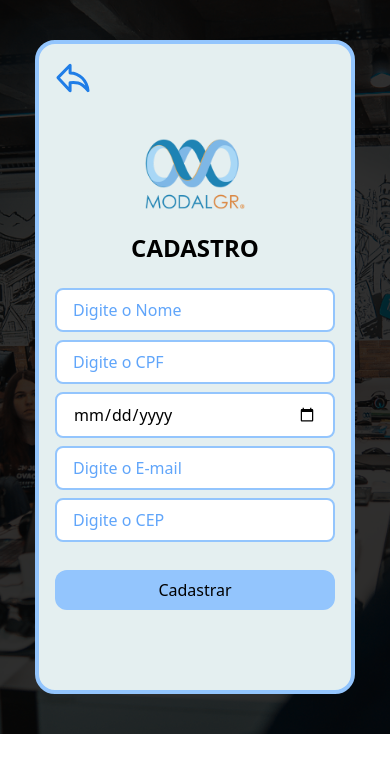
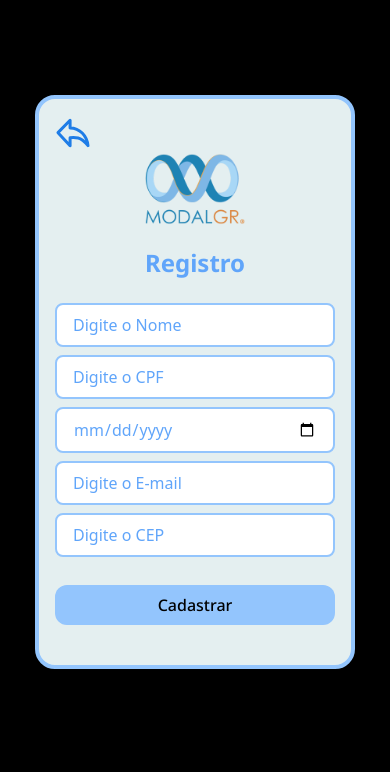
Before and after one commit to LucasAlberto0/desafio-tecnico-modalgr-2025, an Angular app: page /register in a window 390 px wide. Shown: the top 772 px of the page. Built offline with nearby package versions, Linux system fonts and the light colour scheme.

Commit message:
fix: box-table-and-responsive

```diff
--- a/src/app/pages/register-page/register-page.component.html
+++ b/src/app/pages/register-page/register-page.component.html
@@ -1,9 +1,9 @@
-<app-toast/>
-<section class="w-screen sm:h-screen h-auto flex justify-center items-center flex-row relative"
-    style="background-image: url('img/InternoModal.jpg'); background-size: cover; background-position: center;">
+<app-toast />
+<section class="w-screen h h-auto flex justify-center items-center lg:flex-row flex-col relative gap-4"
+    >
     <div class="overlay"></div>
     <article
-        class="flex flex-col justify-center xl:max-w-xl md:max-w-5xl sm:max-w-2xl bg-white px-4 sm:px-10 z-10 w-full py-20 border-r-8 border-blue-300 md:rounded-r-2xl md:h-full bg-azul-claro w-[380px] md:w-[600px] al my-10 sm:my-0">
+        class="flex flex-col justify-center xl:max-w-xl md:max-w-5xl sm:max-w-2xl bg-white px-4 sm:px-10 z-10 w-full xl:py-20 py-10 border-r-8 border-blue-300 lg:rounded-r-2xl  lg:h-screen bg-azul-claro w-[400px] sm:w-[360px] md:w-[480px] lg:w-[500px] al my-10 sm:my-0 article-main mt-10">
         <a href="/">
             <div class="flex flex-row gap-1 items-center absolute top-0 left-0 p-4"><img
                     src="img/icons/blueBackIcon.svg" width="36" height="36" alt=""> <span
@@ -11,10 +11,11 @@
         </a>
         <div class="flex flex-col justify-center items-center gap-2 mb-6"><img src="img/logo-modal.png" width="100"
                 height="70" alt="">
-            <p class="font-bold text-2xl sm:text-3xl">CADASTRO</p>
+            <p class="font-bold text-2xl sm:text-3xl noto-sans-bold text-blue-400">Registro</p>
         </div>
         <div class="flex flex-col gap-2 mb-7">
-            <input type="text" [(ngModel)]="nome" class="border border-2 border-blue-300 rounded-lg py-2 px-4 placeholder-blue-400"
+            <input type="text" [(ngModel)]="nome"
+                class="border border-2 border-blue-300 rounded-lg py-2 px-4 placeholder-blue-400"
                 placeholder="Digite o Nome" maxlength="150"
                 oninput="this.value = this.value.replace(/[^a-zA-ZÀ-ÿ\s]/g, '')" />
 
@@ -22,59 +23,84 @@
                 class="border border-2 border-blue-300 rounded-lg py-2 px-4 placeholder-blue-400"
                 placeholder="Digite o CPF" maxlength="14" />
 
-            <input type="date" [(ngModel)]="dataNascimento" class="border border-2 border-blue-300 rounded-lg py-2 px-4 placeholder-blue-400"
+            <input type="date" [(ngModel)]="dataNascimento"
+                class="border border-2 border-blue-300 rounded-lg py-2 px-4 text-blue-400 data-input"
                 placeholder="Digite a Data de Nascimento" />
 
-            <input type="email" [(ngModel)]="email" class="border border-2 border-blue-300 rounded-lg py-2 px-4 placeholder-blue-400"
+            <input type="email" [(ngModel)]="email"
+                class="border border-2 border-blue-300 rounded-lg py-2 px-4 placeholder-blue-400"
                 placeholder="Digite o E-mail" />
 
-            <input type="text" [(ngModel)]="cep" (ngModelChange)="consultarCEP()" class="border border-2 border-blue-300 rounded-lg py-2 px-4 placeholder-blue-400"
+            <input type="text" [(ngModel)]="cep" (ngModelChange)="consultarCEP()"
+                class="border border-2 border-blue-300 rounded-lg py-2 px-4 placeholder-blue-400"
                 placeholder="Digite o CEP" maxlength="10" (input)="formatarCEP($event); consultarCEP()"
                 (keydown)="somenteNumeros($event)" />
         </div>
 
         <button (click)="cadastrar()"
-            class="py-2 sm:py-2 px-16 bg-blue-300 text-base sm:text-lg rounded-xl flex flex-row gap-3 hover-group hanuman-bold justify-center">
+            class="py-2 sm:py-2 px-16 bg-blue-300 text-base sm:text-lg rounded-xl flex flex-row gap-3 hover-group noto-sans-semi justify-center button-c-register">
             Cadastrar
         </button>
     </article>
 
-    <article class="w-full hidden md:block flex justify-center"><div>
-        <p *ngIf="dados.length >= 5" class="text-red-500 text-sm mt-2">Limite de 5 cadastros atingido!</p>
+    <article class="w-full flex justify-center mb-16 article-table">
+        <div  class="table-responsive">
             <div *ngIf="dados.length > 0" class="mt-6 px-10">
-            <table class="min-w-full text-center text-sm bg-white border-8 border-blue-300 za">
-                <thead class="bg-azul-escuro text-white rounded-2xl">
+                <table class="min-w-full text-center text-sm bg-white border-4 border-orange-400 za md:max-w-[200px]">
+                    <thead class="bg-azul-escuro text-white rounded-2xl px-2">
                         <tr>
-                        <th class="border-b-2 px-4 py-2">Nome</th>
-                        <th class="border-b-2 px-4 py-2">CPF</th>
-                        <th class="border-b-2 px-4 py-2">Data de Nascimento</th>
-                        <th class="border-b-2 px-4 py-2">E-mail</th>
-                        <th class="border-b-2 px-4 py-2">CEP</th>
-                        <th class="border-b-2 px-4 py-2">Logradouro</th>
-                        <th class="border-b-2 px-4 py-2">Bairro</th>
-                        <th class="border-b-2 px-4 py-2">Cidade</th>
-                        <th class="border-b-2 px-4 py-2">Estado</th>
-                        <th class="border-b-2 px-4 py-2 bg-red-500">Apagar</th>
+                            <th class="px-4 py-2">Campo</th>
+                            <th *ngFor="let dado of dados; let i = index" class="px-4 py-2">Pessoa {{ i + 1 }}</th>
                         </tr>
                     </thead>
-                <tbody >
-                    <tr class="za" *ngFor="let dado of dados; let i = index">
-                        <td class="border-b px-4 py-2">{{ dado.nome }}</td>
-                        <td class="border-b px-4 py-2">{{ dado.cpf }}</td>
-                        <td class="border-b px-4 py-2">{{ dado.dataNascimento | date }}</td>
-                        <td class="border-b px-4 py-2">{{ dado.email }}</td>
-                        <td class="border-b px-4 py-2">{{ dado.cep }}</td>
-                        <td class="border-b px-4 py-2">{{ dado.logradouro }}</td>
-                        <td class="border-b px-4 py-2">{{ dado.bairro }}</td>
-                        <td class="border-b px-4 py-2">{{ dado.cidade }}</td>
-                        <td class="border-b px-4 py-2">{{ dado.estado }}</td>
-                        <td class="border-b px-4 py-2">
-                            <button (click)="deletar(i)" class="text-red-500 hover:underline">Excluir</button>
+                    <tbody>
+                        <tr>
+                            <td class="border-b px-4 py-2 bg-azul-escuro text-white font-bold">Nome</td>
+                            <td *ngFor="let dado of dados" class="border-b px-4 py-2">{{ dado.nome }}</td>
+                        </tr>
+                        <tr>
+                            <td class="border-b px-4 py-2 bg-azul-escuro text-white font-bold">CPF</td>
+                            <td *ngFor="let dado of dados" class="border-b px-4 py-2">{{ dado.cpf }}</td>
+                        </tr>
+                        <tr>
+                            <td class="border-b px-4 py-2 bg-azul-escuro text-white font-bold">Data de Nascimento</td>
+                            <td *ngFor="let dado of dados" class="border-b px-4 py-2">{{ dado.dataNascimento | date }}
+                            </td>
+                        </tr>
+                        <tr>
+                            <td class="border-b px-4 py-2 bg-azul-escuro text-white font-bold">E-mail</td>
+                            <td *ngFor="let dado of dados" class="border-b px-4 py-2">{{ dado.email }}</td>
+                        </tr>
+                        <tr>
+                            <td class="border-b px-4 py-2 bg-azul-escuro text-white font-bold">CEP</td>
+                            <td *ngFor="let dado of dados" class="border-b px-4 py-2">{{ dado.cep }}</td>
+                        </tr>
+                        <tr>
+                            <td class="border-b px-4 py-2 bg-azul-escuro text-white font-bold">Logradouro</td>
+                            <td *ngFor="let dado of dados" class="border-b px-4 py-2">{{ dado.logradouro }}</td>
+                        </tr>
+                        <tr>
+                            <td class="border-b px-4 py-2 bg-azul-escuro text-white font-bold">Bairro</td>
+                            <td *ngFor="let dado of dados" class="border-b px-4 py-2">{{ dado.bairro }}</td>
+                        </tr>
+                        <tr>
+                            <td class="border-b px-4 py-2 bg-azul-escuro text-white font-bold">Cidade</td>
+                            <td *ngFor="let dado of dados" class="border-b px-4 py-2">{{ dado.cidade }}</td>
+                        </tr>
+                        <tr>
+                            <td class="border-b px-4 py-2 bg-azul-escuro text-white font-bold">Estado</td>
+                            <td *ngFor="let dado of dados" class="border-b px-4 py-2">{{ dado.estado }}</td>
+                        </tr>
+                        <tr>
+                            <td class="border-b px-4 py-2 bg-red-500 text-white font-bold">Deletar</td>
+                            <td *ngFor="let dado of dados; let i = index" class="border-b px-4 py-2">
+                                <button (click)="deletar(i)" class=" trash-hover"><img src="img/icons/lixeiraIcon.svg" alt=""></button>
                             </td>
                         </tr>
                     </tbody>
                 </table>
-        </div></div>
-        <!-- <img class="zag gifCustom mx-auto w-[800px] h-[400px] lg:h-[600px]" src="img/InternoModal.jpg" alt="">-->
+            </div>
+        </div>
     </article>
+
 </section>
--- a/src/app/pages/register-page/register-page.component.scss
+++ b/src/app/pages/register-page/register-page.component.scss
@@ -1,5 +1,20 @@
-.bg-azul-claro{
+body,
+html {
+    height: 100%;
+    margin: 0;
+}
+
+.bg-azul-claro {
     background-color: #e4eff0;
+}
+
+section {
+    position: relative;
+    z-index: 2;
+    background-image: url('/img/InternoModal.jpg');
+    background-size: cover;
+    background-position: center;
+    min-height: 100vh;
 }
 
 input:focus {
@@ -11,13 +26,13 @@ input:focus {
     position: absolute;
     top: 0;
     left: 0;
-    width: 100%;
-    height: 100%;
+    width: 100vw;
+    height: 100vh;
     background-color: rgba(0, 0, 0, 0.8);
     z-index: 1;
 }
 
-.gifCustom{
+.gifCustom {
     border-radius: 50px 0% 50px 0%;
     border-top: 20px solid #93c5fd;
     border-bottom: 20px solid #93c5fd;
@@ -28,8 +43,14 @@ article {
     z-index: 10;
 }
 
-button {
+.data-input:focus {
+    color: black;
+    outline: none;
+}
+
+.button-c-register {
     transition: background-color 0.3s ease, transform 0.3s ease;
+
     &:hover {
         background-color: #1f7de7;
         transform: scale(1.05);
@@ -37,15 +58,39 @@ button {
     }
 }
 
-@media (max-width: 767px){
-    article{
+.trash-hover {
+    &:hover {
+        transform: scale(1.1);
+        transition: transform 0.3s ease;
+    }
+}
+
+.article-table {
+    overflow-x: auto;
+}
+
+@media (max-width: 1023px) {
+    .overlay {
+        display: none;
+    }
+
+    .article-main {
         border: #93c5fd 4px solid;
         border-radius: 20px;
     }
+
+    section {
+        background-color: black;
+        background-image: none;
+    }
 }
 
-@media (max-width: 430px){
-    article{
+@media (max-width: 430px) {
+    .article-main {
         width: 320px;
     }
+
+    section {
+        background-color: black;
+    }
 }
```
Also changed, not shown: src/app/pages/register-page/register-page.component.ts (+31 -5 lines), public/img/icons/lixeiraIcon.svg (added). Lines whose indentation alone changed are shown as unchanged.
